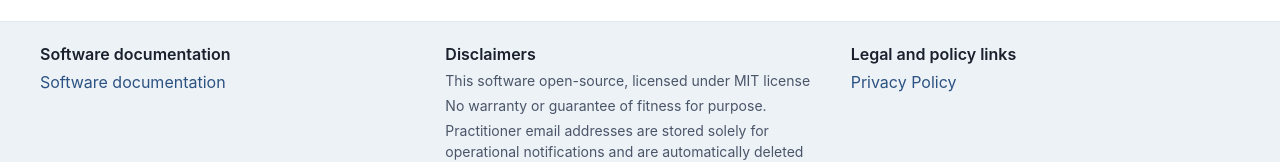
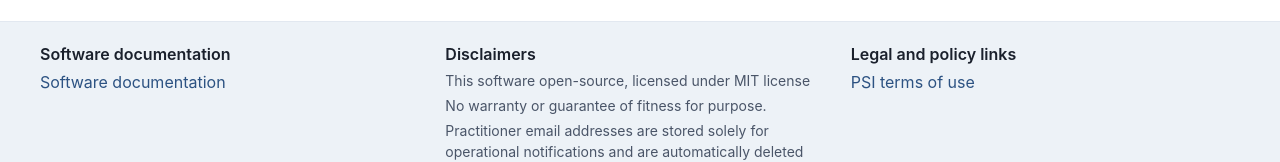
Before and after one commit to simo-pagliu/UP-MAVT-Suite, a React (Vite) app in the folder frontend/: page / in a window 1280 px wide. Shown: the part 916-1078 px from the top of the page. Built offline with nearby package versions, Linux system fonts and the light colour scheme; no server answers.

Commit message:
Use PSI_TERMS_OF_USE_URL constant in footer and fix label from 'Privacy Policy' to 'PSI terms of use'
Agent-Logs-Url: https://github.com/simo-pagliu/UP-MAVT-Suite/sessions/6c16992e-edfa-4fe7-95e8-22acba7d6469

Co-authored-by: simo-pagliu <25620193+simo-pagliu@users.noreply.github.com>

```diff
--- a/frontend/src/pages/LoginPage.jsx
+++ b/frontend/src/pages/LoginPage.jsx
@@ -660,7 +660,7 @@ function LoginPage({ onLogin, onDocumentation }) {
 
           <VStack align="start" spacing={1}>
             <Text fontWeight="semibold">Legal and policy links</Text>
-            <Link href="https://www.psi.ch/en/nutzungsbedingungen" isExternal color="blue.700">Privacy Policy</Link>
+            <Link href={PSI_TERMS_OF_USE_URL} isExternal color="blue.700">PSI terms of use</Link>
           </VStack>
         </SimpleGrid>
       </Box>
```
